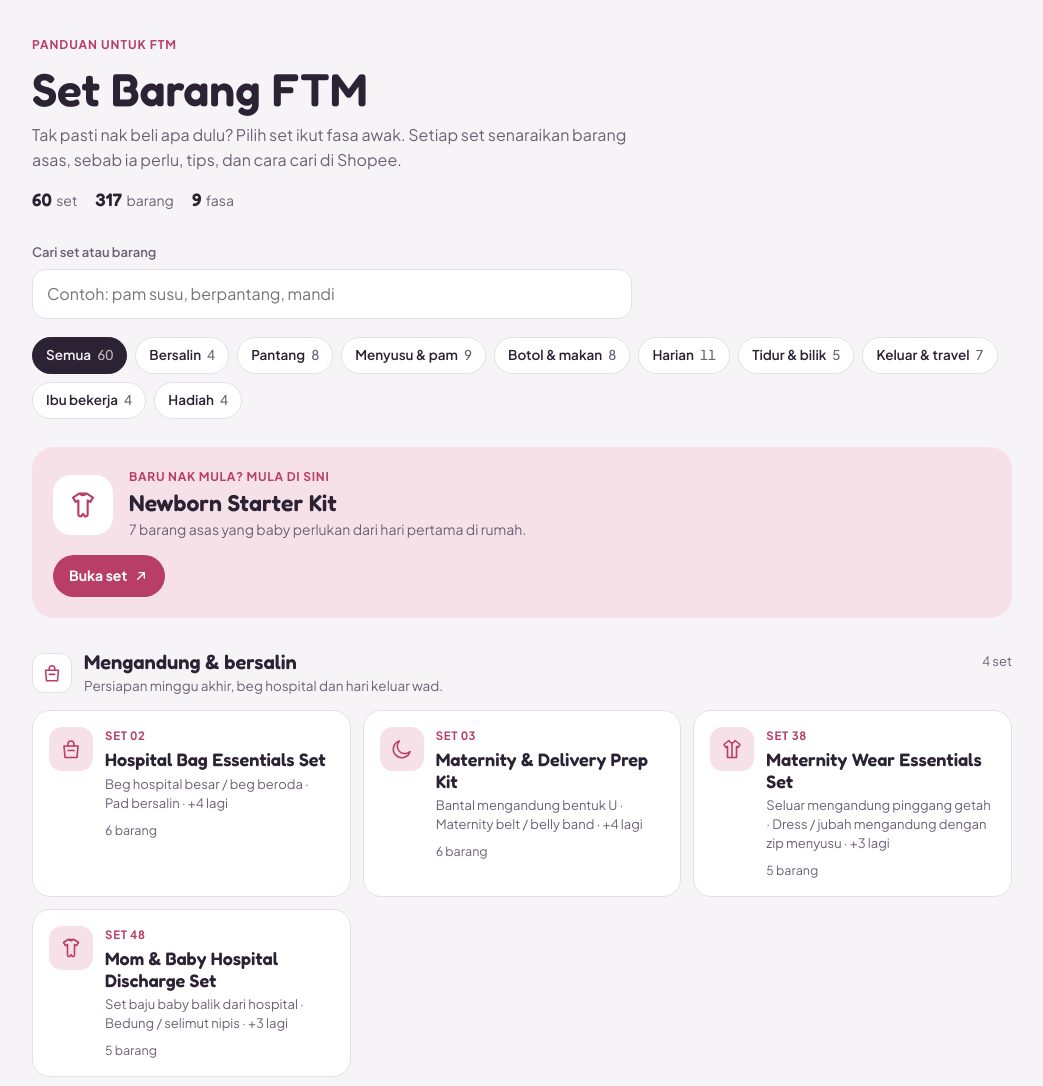
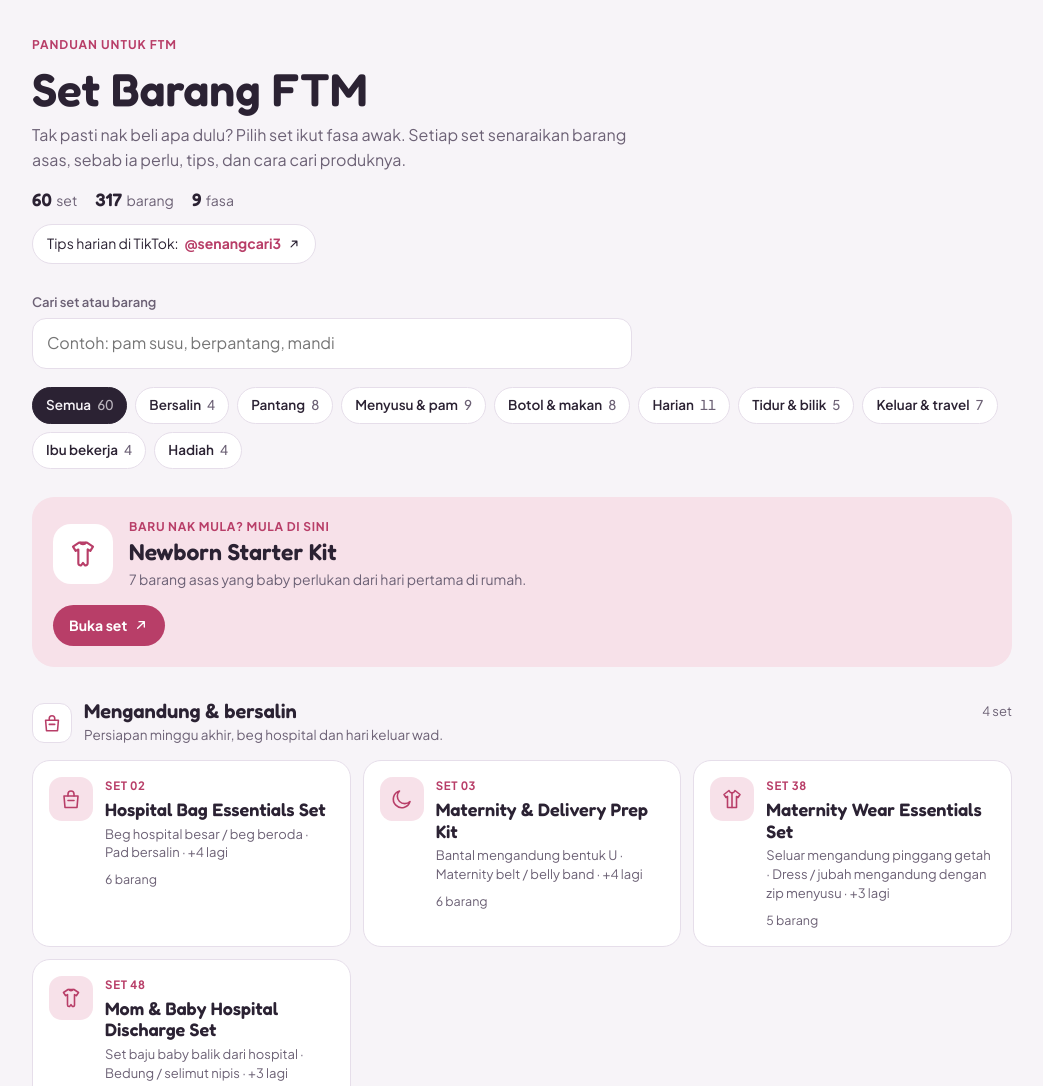
Before and after one commit to ftmbyayot/ftmbyayot.github.io, a plain HTML site: page index.html in a window 1280 px wide. Shown: the top 1086 px of the page, without its empty margins (118-1161 px from the left). Drawn offline with Linux system fonts and the light colour scheme.

Commit message:
Sokongan link TikTok Shop dan @senangcari3

```diff
--- a/index.html
+++ b/index.html
@@ -200,6 +200,15 @@
   .group-head span { font-size: 13px; color: var(--muted); font-variant-numeric: tabular-nums; }
   /* Page utama: statistik, cip fasa, kad "mula di sini", kumpulan fasa, kad set */
   .stats { margin: 4px 0 0; display: flex; flex-wrap: wrap; gap: 6px 18px; font-size: 14px; color: var(--muted); }
+  .follow {
+    align-self: flex-start; display: inline-flex; align-items: center; gap: 6px; flex-wrap: wrap;
+    padding: 8px 14px; border-radius: 99px; text-decoration: none;
+    background: var(--surface); border: 1px solid var(--line); color: var(--ink); font-size: 14px;
+  }
+  .follow b { color: var(--accent); }
+  .follow:hover { border-color: var(--accent); }
+  .follow:focus-visible { outline: 2px solid var(--accent); outline-offset: 2px; }
+  .follow svg { width: 14px; height: 14px; fill: none; stroke: currentColor; stroke-width: 2; stroke-linecap: round; stroke-linejoin: round; }
   .stats b { font-family: var(--font-display); font-weight: 600; font-size: 18px; color: var(--ink); font-variant-numeric: tabular-nums; margin-right: 2px; }
 
   .chips { display: flex; flex-wrap: wrap; gap: 8px; margin-top: -10px; }
@@ -306,11 +315,14 @@
   DATA SET. Untuk kemas kini: ubah blok JSON ini sahaja, kemudian publish semula.
   - Set "siap" = ada barang DAN setiap barang ada "link" ATAU "cari". Set yang belum lengkap masih boleh dibuka dengan #slug untuk semakan.
   - "link" = link affiliate Shopee (sub_id1=set, sub_id2=nombor set, contoh set01). Mulai 9 Okt 2026 (akaun affiliate disekat), tiada link baru ditambah.
-  - "cari" = kata carian Shopee untuk barang tanpa link. Dipaparkan dengan butang "Salin". Kosong + tiada link = butang "Link Shopee belum dimasukkan".
+  - "tiktok" = link affiliate TikTok Shop (akaun @senangcari3). Kalau ada, butang "Lihat di TikTok Shop" menggantikan butang Shopee. "tiktok_date" = tarikh link dijana (YYYY-MM-DD); link tamat lebih kurang 100 hari, jana semula selepas itu.
+  - "cari" = kata carian untuk barang tanpa link. Dipaparkan dengan butang "Salin". Kosong + tiada link = butang "Link Shopee belum dimasukkan".
   - "product" = nama produk Shopee yang dipilih (untuk rujukan semakan harian, tak dipaparkan).
   - "icon" = baju | bedung | lampin | tisu | krim | sarung | termometer | botol | beg | pam | mandi | mangkuk | bulan | firstaid | hadiah | stroller | sabun | gunting | bajuibu | rak | kamera | air | gigi | kotak
   - "warn" / "note" pada set = amaran / nota di bawah tajuk set.
   - "checked" = tarikh link terakhir disemak (YYYY-MM-DD).
+  - Website ftmbyayot.github.io (repo github.com/ftmbyayot/ftmbyayot.github.io) = salinan page ini sebagai index.html penuh (doctype, head, meta og). Tambah snippet Cloudflare Web Analytics ini sebelum </body> dalam index.html sahaja (bukan dalam page ini):
+    <script type='module' src='https://static.cloudflareinsights.com/beacon.min.js' data-cf-beacon='{"token": "578cd21c3a764562944e11f8bc77ff7e"}'></script>
   - "fasa" = kumpulan di page utama: bersalin | pantang | menyusu | makan | harian | tidur | keluar | kerja | hadiah. Set tanpa fasa masuk "Lain-lain".
 -->
 <script type="application/json" id="set-data">
@@ -791,13 +803,14 @@
   const FOOTER = `
     <footer>
       <p>Panduan ini untuk rujukan umum sahaja. Kalau ragu tentang kesihatan ibu atau baby, tanya doktor atau jururawat klinik.</p>
-      <p>Page ini mengandungi link affiliate Shopee. Kalau awak beli melalui link ini, saya mungkin dapat komisen kecil tanpa kos tambahan kepada awak.</p>
+      <p>Sesetengah link dalam page ini ialah link affiliate (TikTok Shop atau Shopee). Kalau awak beli melalui link ini, saya mungkin dapat komisen kecil tanpa kos tambahan kepada awak.</p>
+      <p>Ikut <a href="https://www.tiktok.com/@senangcari3" target="_blank" rel="noopener">@senangcari3 di TikTok</a> untuk review dan tips barang baby.</p>
     </footer>`;
 
   const esc = s => String(s ?? "").replace(/[&<>"']/g, c => ({ "&": "&amp;", "<": "&lt;", ">": "&gt;", '"': "&quot;", "'": "&#39;" }[c]));
   const tarikh = iso => { const d = new Date(iso + "T00:00:00"); return isNaN(d) ? "" : `${d.getDate()} ${BULAN[d.getMonth()]} ${d.getFullYear()}`; };
   const hasItems = s => Array.isArray(s.items) && s.items.length > 0;
-  const isLive = s => hasItems(s) && s.items.every(it => it.link || it.cari);
+  const isLive = s => hasItems(s) && s.items.every(it => it.tiktok || it.link || it.cari);
   const pad = n => String(n).padStart(2, "0");
   const app = document.getElementById("app");
 
@@ -850,8 +863,9 @@
       <header class="top">
         <div class="eyebrow">Panduan untuk FTM</div>
         <h1>Set Barang FTM</h1>
-        <p class="lead">Tak pasti nak beli apa dulu? Pilih set ikut fasa awak. Setiap set senaraikan barang asas, sebab ia perlu, tips, dan cara cari di Shopee.</p>
+        <p class="lead">Tak pasti nak beli apa dulu? Pilih set ikut fasa awak. Setiap set senaraikan barang asas, sebab ia perlu, tips, dan cara cari produknya.</p>
         <p class="stats"><span><b>${SETS.length}</b> set</span><span><b>${totalItems}</b> barang</span><span><b>${PHASES.length}</b> fasa</span></p>
+        <a class="follow" href="https://www.tiktok.com/@senangcari3" target="_blank" rel="noopener">Tips harian di TikTok: <b>@senangcari3</b> ${ARROW}</a>
       </header>
       <div class="search">
         <label for="cari">Cari set atau barang</label>
@@ -939,7 +953,7 @@
       </header>
       <ol class="steps" aria-label="Cara guna">
         <li><span class="n">1</span><span>Tanda barang yang awak dah ada.</span></li>
-        <li><span class="n">2</span><span>Tekan <b>Lihat di Shopee</b>, atau <b>Salin</b> kata carian dan cari dalam app Shopee.</span></li>
+        <li><span class="n">2</span><span>Tekan butang <b>Lihat</b> untuk buka produk, atau <b>Salin</b> kata carian dan cari sendiri dalam app.</span></li>
         <li><span class="n">3</span><span>Add to cart, kemudian checkout ikut bajet awak.</span></li>
       </ol>
       <div class="progress" aria-live="polite">
@@ -947,10 +961,12 @@
         <div class="bar"><i id="barFill"></i></div>
       </div>
       <div class="list" id="list">${set.items.map(it => {
-        const buy = it.link
+        const buy = it.tiktok
+          ? `<a class="buy" href="${esc(it.tiktok)}" target="_blank" rel="noopener sponsored">Lihat di TikTok Shop ${ARROW}</a>`
+          : it.link
           ? `<a class="buy" href="${esc(it.link)}" target="_blank" rel="noopener sponsored">Lihat di Shopee ${ARROW}</a>`
           : it.cari
-          ? `<span class="find"><span>Cari di Shopee:</span><span class="kw">${esc(it.cari)}</span><button type="button" class="copy" data-copy="${esc(it.cari)}" aria-label="Salin kata carian ${esc(it.cari)}">Salin</button></span>`
+          ? `<span class="find"><span>Kata carian:</span><span class="kw">${esc(it.cari)}</span><button type="button" class="copy" data-copy="${esc(it.cari)}" aria-label="Salin kata carian ${esc(it.cari)}">Salin</button></span>`
           : `<span class="buy pending" aria-disabled="true">Link Shopee belum dimasukkan</span>`;
         return `
         <article class="item${have[it.id] ? " have" : ""}">
```
